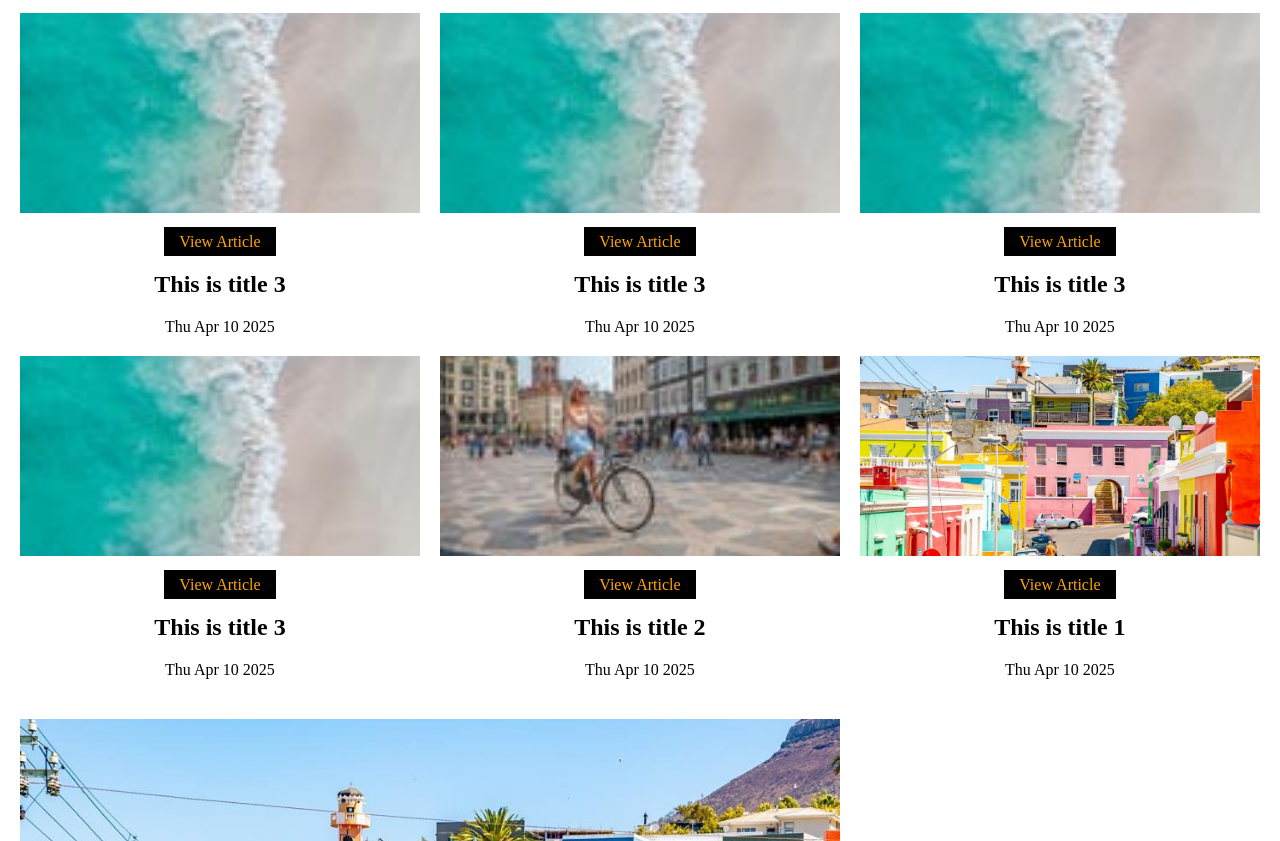
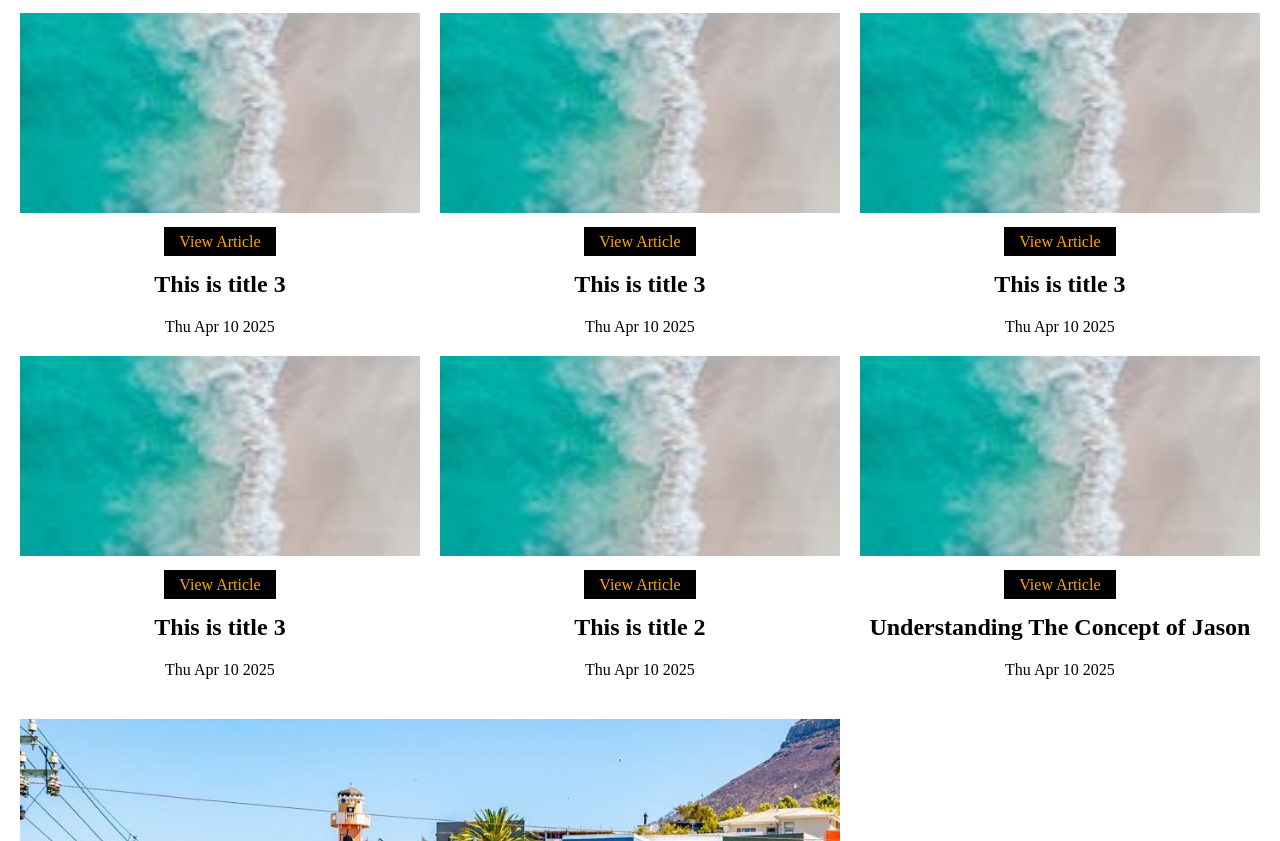
Before and after one commit to Simon-FOS/article-app, a plain HTML site: page index.html in a window 1280 px wide. Shown: the part 505-1346 px from the top of the page. Drawn offline with Linux system fonts and the light colour scheme.

Commit message:
Created article.json for loading articles dynamically

```diff
--- /dev/null
+++ b/json/article.json
@@ -0,0 +1,55 @@
+[
+{
+    "id":1,
+    "title": "Understanding The Concept of Jason",
+    "discription": "Lorem ipsum dolor sit amet consectetur adipisicing elit. Eos animi voluptatem exercitationem consectetur fugiat quidem autem, sint reprehenderit itaque. Eveniet distinctio sed repudia",
+    "Image_url": "static/img/m3.jpg",
+    "url": "/article/1",
+    "date": "Thu Apr 10 2025"
+},
+
+{
+    "id":2,
+    "title": "This is title 2",
+    "description": "Lorem ipsum dolor sit amet consectetur, adipisicing elit. Dolorem repudiandae est, nihil, dicta modi porro minus maiores pariatur ipsa laudantium perferendis eum, expedita doloremque facilis ducimus odio. Dolores, perspiciatis.",
+    "Image_url": "static/img/m3.jpg",
+    "url": "/article/1",
+    "date": "Thu Apr 10 2025"
+},
+
+{
+    "id":3,
+    "title": "This is title 3",
+    "description": "Lorem ipsum dolor sit amet consectetur, adipisicing elit. Dolorem repudiandae est, nihil, dicta modi porro minus maiores pariatur ipsa laudantium perferendis eum, expedita doloremque facilis ducimus odio. Dolores, perspiciatis.",
+    "Image_url": "static/img/m3.jpg",
+    "url": "/article/1",
+    "date": "Thu Apr 10 2025"
+},
+
+{
+    "id":3,
+    "title": "This is title 3",
+    "description": "Lorem ipsum dolor sit amet consectetur, adipisicing elit. Dolorem repudiandae est quidem, nihil, dicta modi porro minus maiores pariatur ipsa laudantium perferendis eum, expedita doloremque facilis ducimus odio. Dolores, perspiciatis.",
+    "Image_url": "static/img/m3.jpg",
+    "url": "/article/1",
+    "date": "Thu Apr 10 2025"
+},
+
+{
+    "id":3,
+    "title": "This is title 3",
+    "description": "Lorem ipsum dolor sit amet consectetur, adipisicing elit. Dolorem repudiandae est quidem, nihil, dicta modi porro minus maiores pariatur ipsa laudantium perferendis eum, expedita doloremque facilis ducimus odio. Dolores, perspiciatis.",
+    "Image_url": "static/img/m3.jpg",
+    "url": "/article/1",
+    "date": "Thu Apr 10 2025"
+},
+
+{
+    "id":3,
+    "title": "This is title 3",
+    "description": "Lorem ipsum dolor sit amet consectetur, adipisicing elit. Dolorem repudiandae est quidem, nihil, dicta modi porro minus maiores pariatur ipsa laudantium perferendis eum, expedita doloremque facilis ducimus odio. Dolores, perspiciatis.",
+    "Image_url": "static/img/m3.jpg",
+    "url": "/article/1",
+    "date": "Thu Apr 10 2025"
+}
+]
--- a/static/js/app.js
+++ b/static/js/app.js
@@ -11,123 +11,36 @@ menu_bar.addEventListener('click', ()=>{
     }
 })
 
-
-
-let user_info = [
-    {
-        id: 1,
-        first_name: "Simon",
-        last_name: "Ogbanje",
-        is_admin: true,
-        age : 20,
-        is_authenticated: true
-    },
-
-    {
-        id: 2,
-        first_name: "Daniel",
-        last_name: "Ogbanje",
-        is_admin: false,
-        age : 20,
-        is_authenticated: true
-    },
-
-    {
-        id: 3,
-        first_name: "Esther",
-        last_name: "Fehintola",
-        is_admin: false,
-        age : 20,
-        is_authenticated: false
-    }
-]
-
-let article_data = [
-    {
-        id:1,
-        title: "This is title 1",
-        description: "Lorem ipsum dolor sit amet consectetur, adipisicing elit. Dolorem repudiandae est quidem, nihil, dicta modi porro minus maiores pariatur ipsa laudantium perferendis eum, expedita doloremque facilis ducimus odio. Dolores, perspiciatis.",
-        Image_url: "static/img/mmm.jpg",
-        url: "/article/1",
-        date: new Date().toDateString()
-    },
-
-    {
-        id:2,
-        title: "This is title 2",
-        description: "Lorem ipsum dolor sit amet consectetur, adipisicing elit. Dolorem repudiandae est quidem, nihil, dicta modi porro minus maiores pariatur ipsa laudantium perferendis eum, expedita doloremque facilis ducimus odio. Dolores, perspiciatis.",
-        Image_url: "static/img/m2.jpg",
-        url: "/article/1",
-        date: new Date().toDateString()
-    },
-
-    {
-        id:3,
-        title: "This is title 3",
-        description: "Lorem ipsum dolor sit amet consectetur, adipisicing elit. Dolorem repudiandae est quidem, nihil, dicta modi porro minus maiores pariatur ipsa laudantium perferendis eum, expedita doloremque facilis ducimus odio. Dolores, perspiciatis.",
-        Image_url: "static/img/m3.jpg",
-        url: "/article/1",
-        date: new Date().toDateString()
-    },
-
-    {
-        id:3,
-        title: "This is title 3",
-        description: "Lorem ipsum dolor sit amet consectetur, adipisicing elit. Dolorem repudiandae est quidem, nihil, dicta modi porro minus maiores pariatur ipsa laudantium perferendis eum, expedita doloremque facilis ducimus odio. Dolores, perspiciatis.",
-        Image_url: "static/img/m3.jpg",
-        url: "/article/1",
-        date: new Date().toDateString()
-    },
-
-    {
-        id:3,
-        title: "This is title 3",
-        description: "Lorem ipsum dolor sit amet consectetur, adipisicing elit. Dolorem repudiandae est quidem, nihil, dicta modi porro minus maiores pariatur ipsa laudantium perferendis eum, expedita doloremque facilis ducimus odio. Dolores, perspiciatis.",
-        Image_url: "static/img/m3.jpg",
-        url: "/article/1",
-        date: new Date().toDateString()
-    },
-
-    {
-        id:3,
-        title: "This is title 3",
-        description: "Lorem ipsum dolor sit amet consectetur, adipisicing elit. Dolorem repudiandae est quidem, nihil, dicta modi porro minus maiores pariatur ipsa laudantium perferendis eum, expedita doloremque facilis ducimus odio. Dolores, perspiciatis.",
-        Image_url: "static/img/m3.jpg",
-        url: "/article/1",
-        date: new Date().toDateString()
-    }
-]
-
-window.localStorage.setItem('data', article_data)
-
-let data = window.localStorage.getItem('data')
-
-console.log(data)
-
+//FETCH ARTICLE DATA
+fetch("/json/article.json")
+    .then((response)=>{
+        return response.json()
+    })
+    .then((data)=>{
 
         let articleEl = document.getElementById('article-list')
 
-for (let i=0; i<article_data.length; i++){
-    let data = article_data[i]
-    articleEl.insertAdjacentHTML("afterbegin", `
+        for(let article of data){
+
+            articleEl.insertAdjacentHTML('afterbegin',`
                 <div class="col-md-4">
                     <div class="card">
                         <div class="card-img">
-                <img src=${data.Image_url} alt="">
+                            <img src=${article.Image_url} alt="">
                         </div>
 
                         <div class="card-content">
-                <a href=${data.url} class="btn card-btn">
+                            <a href=${article.url} class="btn card-btn">
                                 View Article
                             </a>
 
                             <div>
                                 <h2 class="card-title">
-                        ${data.title}
+                                    ${article.title}
                                 </h2>
 
                                 <div class="card-date">
-                        ${data.date}
+                                    ${article.date}
                                 </div>
                             </div>
 
@@ -136,8 +49,17 @@ for (let i=0; i<article_data.length; i++){
                 </div>
                 `)
         }
+    })
 
-/*let fruit = ["mango", "orange", "banana"]
+    .catch((error)=>{
+        console.log(error)
+    })
+
+
+/*
+
+
+let fruit = ["mango", "orange", "banana"]
 
 console.log(fruit[0])
 console.log(fruit[1])
```
Also changed, not shown: index.html (line endings or trailing spaces). Lines whose indentation alone changed are shown as unchanged.
